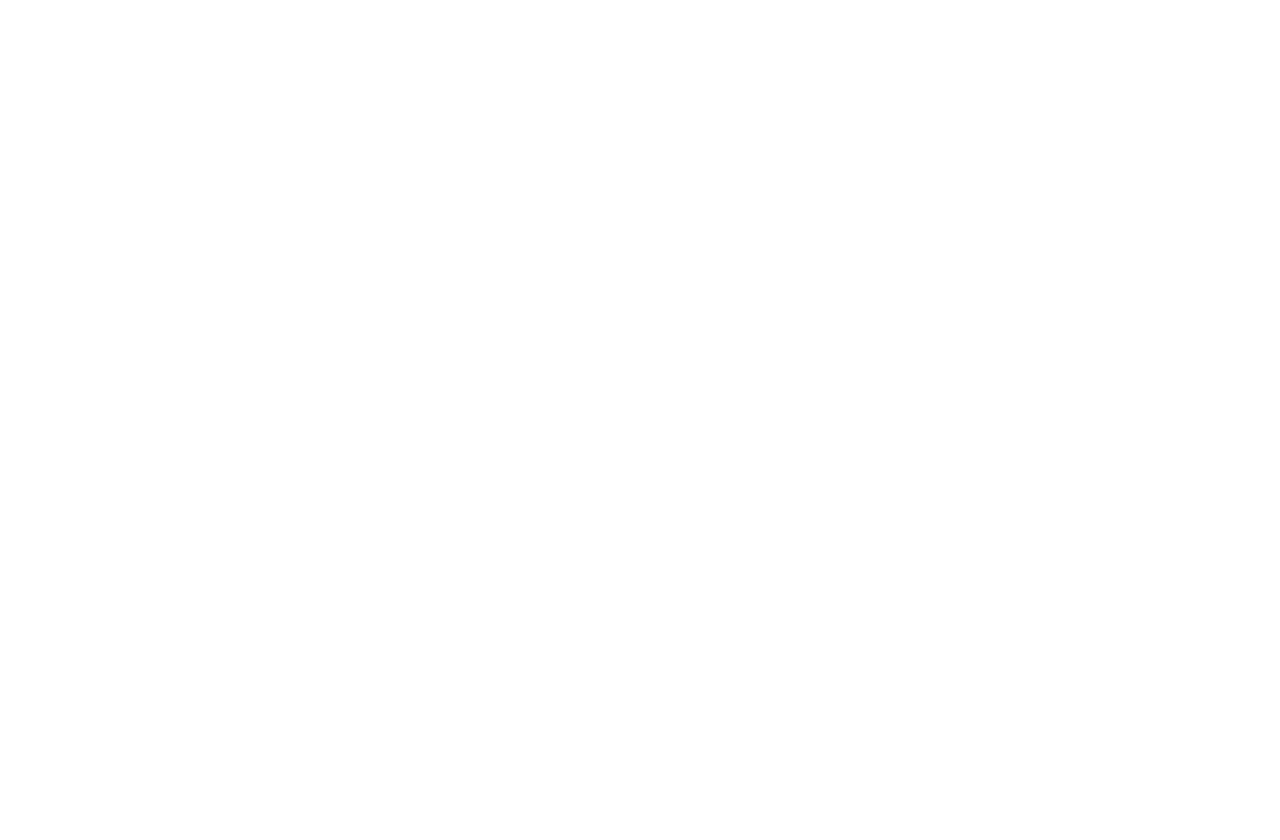
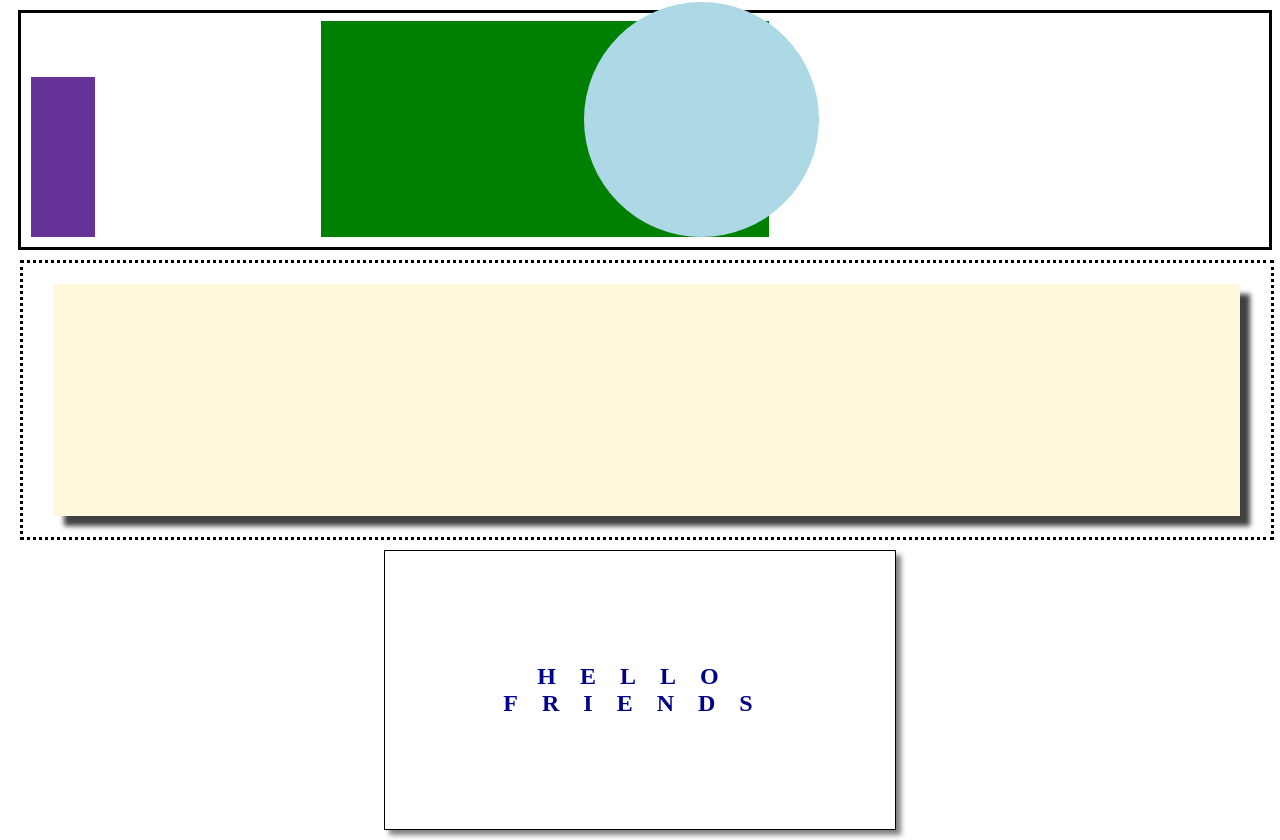
Before and after one commit to aselwilliams/html-css-2-lab, a plain HTML site: page drill-2/index.html in a window 1280 px wide. Before the commit the page ends 800 px from the top, so only its background shows below. Drawn offline with Linux system fonts and the light colour scheme.

Commit message:
completes drill-2

```diff
--- a/drill-1/index.css
+++ b/drill-1/index.css
@@ -1,23 +1,22 @@
-header{
-    background-color: #333;
-    width: 100vw;
-    height:20vh;
+header {
+  background-color: #333;
+  width: 100vw;
+  height: 20vh;
 }
 main {
-    background-color: #fff;
-    width:100vw;
-    height:80vh;
-
+  background-color: lightgrey;
+  width: 100vw;
+  height: 90vh;
 }
-article{
-    background-color: lightgrey;
-    width: 70vw;
-    height:80vh;
-    margin:0 auto;
+article {
+  background-color: #fff;
+  width: 70vw;
+  height: 80vh;
+  margin: 0 auto;
 }
 section {
-    background-color: #000;
-    width: 70vw;
-    height:10vh;
-    margin:0 auto;
+  background-color: #000;
+  width: 70vw;
+  height: 10vh;
+  margin: 0 auto;
 }
--- a/drill-2/index.css
+++ b/drill-2/index.css
@@ -0,0 +1,72 @@
+*{
+    box-sizing: border-box;
+}
+body{
+    margin:10px;
+}
+section{
+    border: 3px solid black;
+    width: 98vw;
+    height: 30vh;
+    margin:8px;
+    position:relative;
+}
+.purple {
+    background-color: rebeccapurple;
+    width: 5vw;
+    height:20vh;
+    position:absolute;
+    bottom:10px;
+    left:10px;
+}
+.green {
+    background-color: green;
+    width: 35vw;
+    height:27vh;
+    position:absolute;
+    bottom:10px;
+    left:300px;
+}
+.blue {
+    background-color: lightblue;
+    width: 235px;
+    height:235px;
+    border-radius:50%;
+    position:absolute;
+    bottom:10px;
+    right:450px;
+}
+main {
+    border: 3px dotted black;
+    width: 98vw;
+    height: 35vh;
+    margin: 10px;
+    display:flex;
+    justify-content: center;
+    align-items: center;
+}
+.yellow{
+    background-color: cornsilk;
+    width: 95%;
+    height: 85%;
+    box-shadow: 10px 10px 5px 0px rgba(0,0,0,0.75);
+}
+article{
+    height: 35vh;
+    width: 40vw;
+    border: 1px solid black;
+    box-shadow: 5px 5px 5px 0px grey;
+    margin:0 auto;
+    display: flex;
+    align-items: center;
+    justify-content: center;
+}
+p {
+    text-transform:uppercase;
+    color:darkblue;
+    letter-spacing: 1em;
+    font-size: x-large;
+    font-weight: 800;
+    text-align: center;
+
+}
--- a/drill-2/index.html
+++ b/drill-2/index.html
@@ -0,0 +1,24 @@
+<!DOCTYPE html>
+<html lang="en">
+<head>
+    <meta charset="UTF-8">
+    <meta http-equiv="X-UA-Compatible" content="IE=edge">
+    <meta name="viewport" content="width=device-width, initial-scale=1.0">
+    <link rel="stylesheet" href="index.css">
+    <title>Document</title>
+</head>
+<body>
+    <section>
+        <div class="purple"></div>
+        <div class="green"></div>
+        <div class="blue"></div>
+    </section>
+    <main>
+        <div class="yellow"></div>
+    </main>
+
+    <article>
+        <p>hello <br/> friends</p>
+    </article>
+</body>
+</html>
```
